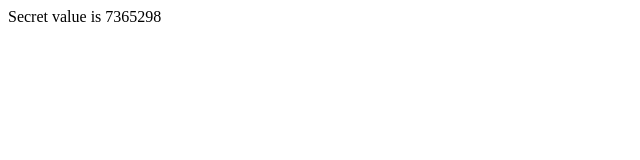
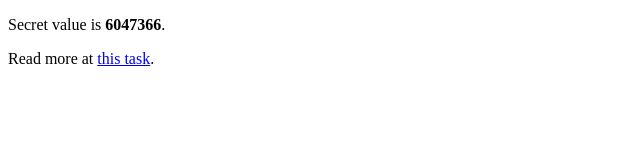
Before and after one commit to anranlee99/codeabbeyweb, a plain HTML site: page index.html in a window 1280 px wide. Shown: the whole page, without its empty margins (0-640 px from the left). Drawn offline with Linux system fonts and the light colour scheme.

Commit message:
Update index.html

```diff
--- a/index.html
+++ b/index.html
@@ -1,11 +1,12 @@
 <!DOCTYPE html>
-<html lang="en">
-<head>
-    <meta charset="UTF-8">
-    <meta name="viewport" content="width=device-width, initial-scale=1.0">
-    <title>Document</title>
-</head>
-<body>
-    Secret value is 7365298
-</body>
+<html>
+    <head>
+        <title>Basics of HTML demo</title>
+    </head>
+    <body>
+        <p>Secret value is <b>6047366</b>.</p>
+        <p>Read more at
+            <a href="http://www.codeabbey.com/index/task_view/basics-of-html">this task</a>.
+        </p>
+    </body>
 </html>
```
